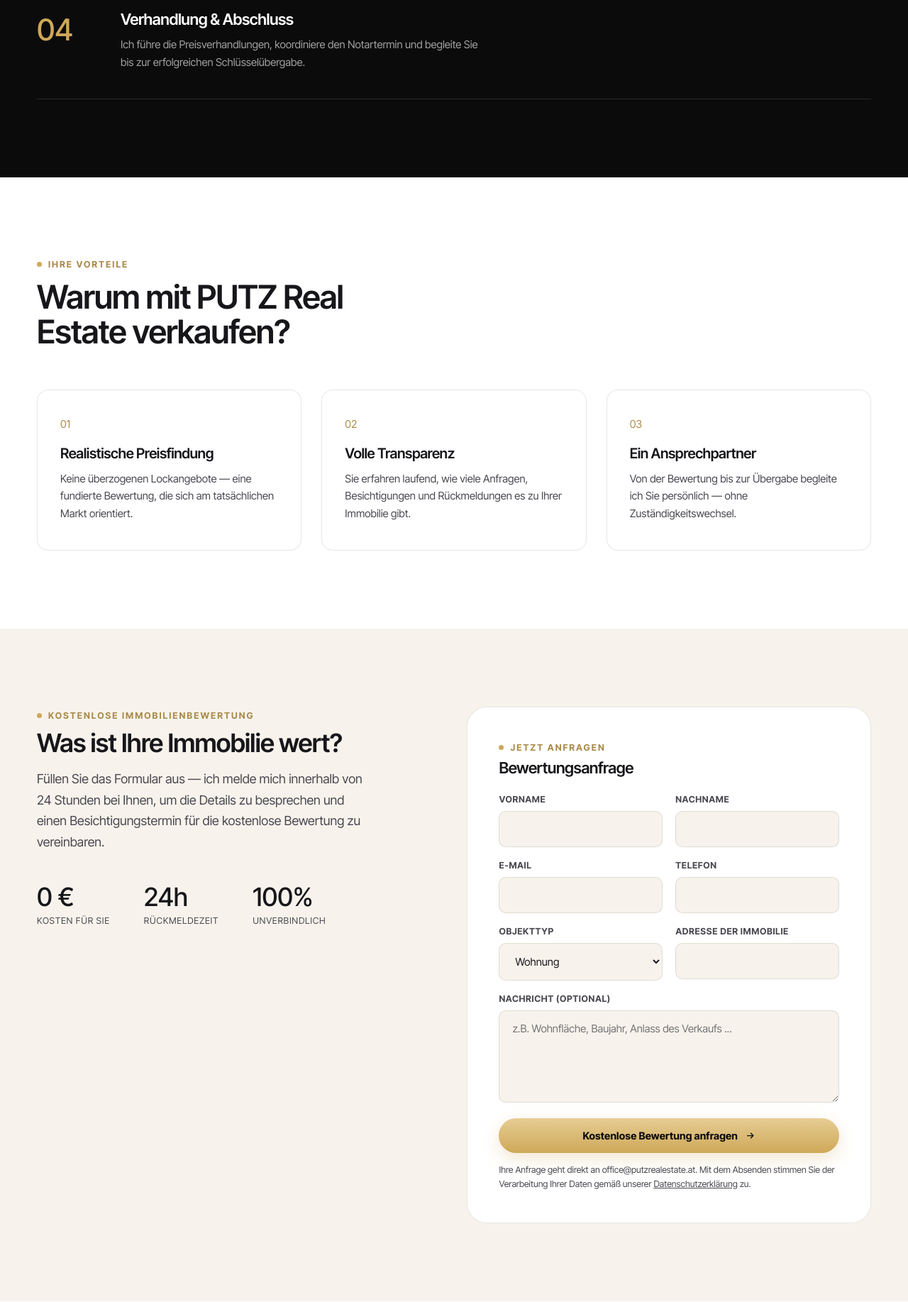
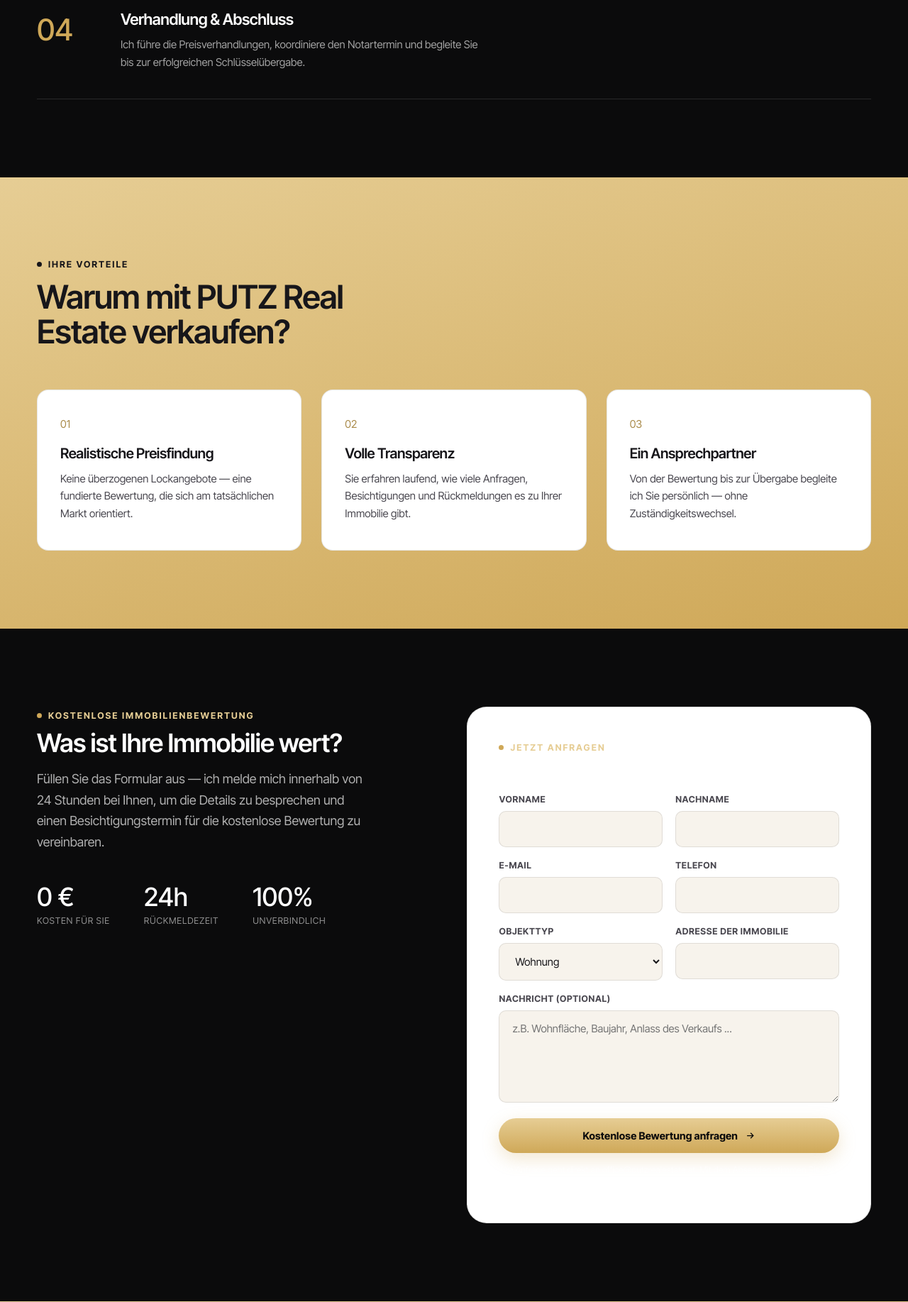
Before and after one commit to andreasputz02/putz-realestate-website, a PHP site: page /verkaufen.html in a window 1280 px wide. Shown: the part 1351-3186 px from the top of the page at 71% size. Run offline with PHP 8.4, Linux system fonts and the light colour scheme.

Commit message:
Recolor inner-page sections to black/gold
Homepage stays as-is per request. All other pages now alternate
section backgrounds between black (.section-dark) and gold
(.section-gold, gradient matching the logo yellow) instead of
white/cream. Extends .section-dark with overrides for components that
were only ever styled for light backgrounds (value cards, stat rows,
profile quote/signature, partner-feature rows, accordion, listing
filters, field notes) so they read correctly in white/light text on
black; .section-gold needs only an eyebrow color override since body
text is dark by default. Self-contained white cards (listings,
features, partners, locations, forms) are untouched and now float on
the bold backgrounds. Bumped cache-busting to v=11.

```diff
--- a/css/style.css
+++ b/css/style.css
@@ -525,8 +525,47 @@
 .section-dark { background: var(--black); color: var(--cream); }
 .section-dark h2, .section-dark h3 { color: var(--white); }
 .section-dark p.lede { color: rgba(255,255,255,0.68); }
-.section-cream { background: var(--cream); }
-.section-white { background: var(--white); }
+.section-dark .eyebrow { color: var(--gold-light); }
+
+.section-gold { background: linear-gradient(165deg, var(--gold-light), var(--gold)); }
+.section-gold .eyebrow { color: var(--ink); }
+.section-gold .eyebrow::before { background: var(--ink); }
+
+/* Dark-section overrides for components originally styled for light backgrounds */
+.section-dark .value-card h3 { color: var(--white); }
+.section-dark .value-card p { color: rgba(255, 255, 255, 0.6); }
+
+.section-dark .stat-row div strong { color: var(--white); }
+.section-dark .stat-row div span { color: rgba(255, 255, 255, 0.55); }
+
+.section-dark .profile-quote { color: var(--cream); }
+.section-dark .profile-quote em { color: var(--gold-light); }
+.section-dark .profile-signature .sig-line { color: var(--white); }
+.section-dark .profile-signature .sig-meta { color: rgba(255, 255, 255, 0.55); }
+
+.section-dark .partner-feature { border-color: var(--line-dark); }
+.section-dark .partner-feature .p-mark { color: var(--white); }
+.section-dark .partner-feature p { color: rgba(255, 255, 255, 0.6); }
+
+.section-dark .accordion-item { border-color: var(--line-dark); }
+.section-dark .accordion-head { color: var(--white); }
+.section-dark .accordion-head .plus::before,
+.section-dark .accordion-head .plus::after { background: var(--cream); }
+.section-dark .accordion-item.open .accordion-head { color: var(--gold-light); }
+.section-dark .accordion-panel-inner { color: rgba(255, 255, 255, 0.6); }
+
+.section-dark .field-note { color: rgba(255, 255, 255, 0.55); }
+
+.section-dark .listing-filters button {
+  color: rgba(255, 255, 255, 0.6);
+  border-color: var(--line-dark);
+}
+.section-dark .listing-filters button.active,
+.section-dark .listing-filters button:hover {
+  background: var(--gold);
+  color: var(--black);
+  border-color: var(--gold);
+}
 
 .section-head {
   display: flex;
--- a/datenschutz.html
+++ b/datenschutz.html
@@ -9,7 +9,7 @@
 <link rel="preconnect" href="https://fonts.googleapis.com">
 <link rel="preconnect" href="https://fonts.gstatic.com" crossorigin>
 <link href="https://fonts.googleapis.com/css2?family=Dancing+Script:wght@600;700&family=Inter+Tight:ital,wght@0,400;0,500;0,600;0,700;0,800;1,500;1,600&display=swap" rel="stylesheet">
-<link rel="stylesheet" href="css/style.css?v=10">
+<link rel="stylesheet" href="css/style.css?v=11">
 </head>
 <body class="page-dark">
 
@@ -71,7 +71,7 @@
     </div>
   </section>
 
-  <section class="section section-white">
+  <section class="section section-gold">
     <div class="container" style="max-width:820px;">
       <div style="font-size:15.5px; line-height:1.9; color:var(--ink-soft);">
         <h3 style="color:var(--ink); font-size:20px; margin-bottom:10px;">Verantwortlicher</h3>
@@ -130,6 +130,6 @@
   </div>
 </footer>
 
-<script src="js/script.js?v=10"></script>
+<script src="js/script.js?v=11"></script>
 </body>
 </html>
--- a/impressum.html
+++ b/impressum.html
@@ -9,7 +9,7 @@
 <link rel="preconnect" href="https://fonts.googleapis.com">
 <link rel="preconnect" href="https://fonts.gstatic.com" crossorigin>
 <link href="https://fonts.googleapis.com/css2?family=Dancing+Script:wght@600;700&family=Inter+Tight:ital,wght@0,400;0,500;0,600;0,700;0,800;1,500;1,600&display=swap" rel="stylesheet">
-<link rel="stylesheet" href="css/style.css?v=10">
+<link rel="stylesheet" href="css/style.css?v=11">
 </head>
 <body class="page-dark">
 
@@ -71,7 +71,7 @@
     </div>
   </section>
 
-  <section class="section section-white">
+  <section class="section section-gold">
     <div class="container" style="max-width:820px;">
       <div style="font-size:15.5px; line-height:1.9; color:var(--ink-soft);">
         <h3 style="color:var(--ink); font-size:20px; margin-bottom:10px;">Angaben gemäß § 5 ECG / Mediengesetz</h3>
@@ -135,6 +135,6 @@
   </div>
 </footer>
 
-<script src="js/script.js?v=10"></script>
+<script src="js/script.js?v=11"></script>
 </body>
 </html>
--- a/index.html
+++ b/index.html
@@ -10,7 +10,7 @@
 <link rel="preconnect" href="https://fonts.googleapis.com">
 <link rel="preconnect" href="https://fonts.gstatic.com" crossorigin>
 <link href="https://fonts.googleapis.com/css2?family=Dancing+Script:wght@600;700&family=Inter+Tight:ital,wght@0,400;0,500;0,600;0,700;0,800;1,500;1,600&display=swap" rel="stylesheet">
-<link rel="stylesheet" href="css/style.css?v=10">
+<link rel="stylesheet" href="css/style.css?v=11">
 </head>
 <body class="page-dark">
 
@@ -383,6 +383,6 @@
   </div>
 </footer>
 
-<script src="js/script.js?v=10"></script>
+<script src="js/script.js?v=11"></script>
 </body>
 </html>
--- a/referenzen.html
+++ b/referenzen.html
@@ -10,7 +10,7 @@
 <link rel="preconnect" href="https://fonts.googleapis.com">
 <link rel="preconnect" href="https://fonts.gstatic.com" crossorigin>
 <link href="https://fonts.googleapis.com/css2?family=Dancing+Script:wght@600;700&family=Inter+Tight:ital,wght@0,400;0,500;0,600;0,700;0,800;1,500;1,600&display=swap" rel="stylesheet">
-<link rel="stylesheet" href="css/style.css?v=10">
+<link rel="stylesheet" href="css/style.css?v=11">
 </head>
 <body class="page-dark">
 
@@ -172,7 +172,7 @@
   </section>
 
   <!-- ===== GOOGLE HINWEIS ===== -->
-  <section class="section section-white">
+  <section class="section section-gold">
     <div class="container">
       <div class="cta-banner" data-reveal>
         <div>
@@ -234,6 +234,6 @@
   </div>
 </footer>
 
-<script src="js/script.js?v=10"></script>
+<script src="js/script.js?v=11"></script>
 </body>
 </html>
--- a/verkaufen.html
+++ b/verkaufen.html
@@ -10,7 +10,7 @@
 <link rel="preconnect" href="https://fonts.googleapis.com">
 <link rel="preconnect" href="https://fonts.gstatic.com" crossorigin>
 <link href="https://fonts.googleapis.com/css2?family=Dancing+Script:wght@600;700&family=Inter+Tight:ital,wght@0,400;0,500;0,600;0,700;0,800;1,500;1,600&display=swap" rel="stylesheet">
-<link rel="stylesheet" href="css/style.css?v=10">
+<link rel="stylesheet" href="css/style.css?v=11">
 </head>
 <body class="page-dark">
 
@@ -118,7 +118,7 @@
   </section>
 
   <!-- ===== WARUM VERKAUFEN MIT UNS ===== -->
-  <section class="section section-white">
+  <section class="section section-gold">
     <div class="container">
       <div class="section-head" data-reveal>
         <div>
@@ -147,7 +147,7 @@
   </section>
 
   <!-- ===== BEWERTUNGS-FORMULAR ===== -->
-  <section class="section section-cream" id="bewertung">
+  <section class="section section-dark" id="bewertung">
     <div class="container contact-layout">
       <div data-reveal>
         <p class="eyebrow">Kostenlose Immobilienbewertung</p>
@@ -216,7 +216,7 @@
   </section>
 
   <!-- ===== FAQ ===== -->
-  <section class="section section-white">
+  <section class="section section-gold">
     <div class="container">
       <div class="section-head" data-reveal>
         <div>
@@ -294,6 +294,6 @@
   </div>
 </footer>
 
-<script src="js/script.js?v=10"></script>
+<script src="js/script.js?v=11"></script>
 </body>
 </html>
```
Also changed, not shown: immobilien.html (+4 -4 lines), kontakt.html (+4 -4 lines), partner.html (+4 -4 lines), ueber-uns.html (+5 -5 lines), 1 other file.
